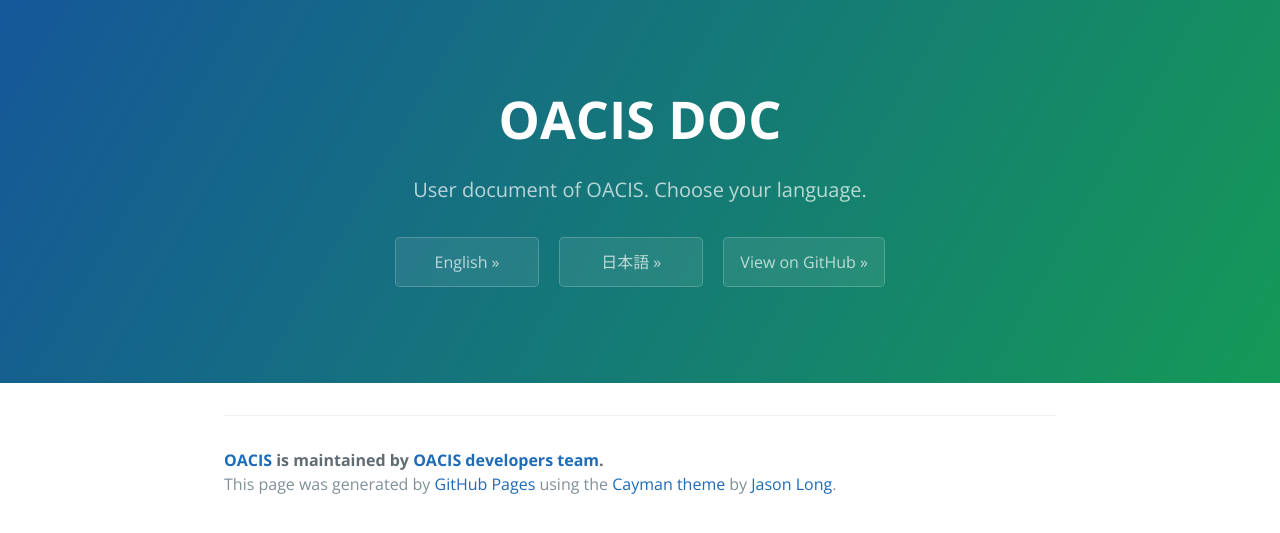
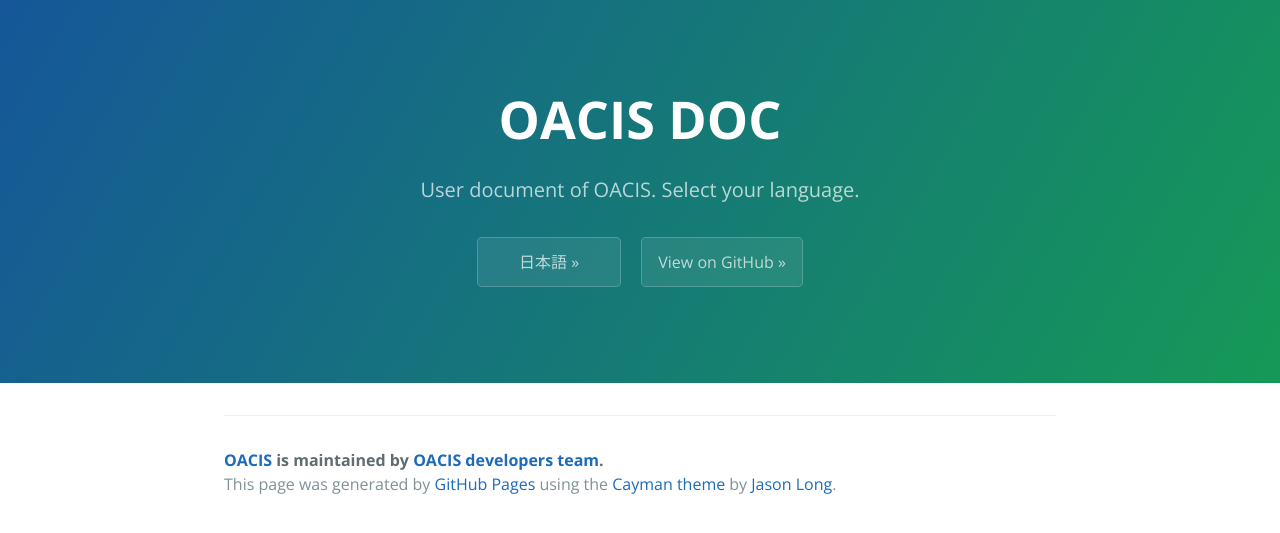
Before and after one commit to crest-cassia/oacis, a Jekyll site: the page built from index.html, in a window 1280 px wide. Shown: the top 533 px of the page. Built offline with Jekyll 4.4.1, drawn with Linux system fonts in a browser that asks for light colours.

Commit message:
comment out the link to English doc

```diff
--- a/index.html
+++ b/index.html
@@ -14,8 +14,8 @@
   <body>
     <section class="page-header">
       <h1 class="project-name">OACIS DOC</h1>
-      <h2 class="project-tagline">User document of OACIS. Choose your language.</h2>
-      <a href="{{ site.baseurl }}/en" class="btn" style="min-width:9em">English »</a>
+      <h2 class="project-tagline">User document of OACIS. Select your language.</h2>
+      <!-- <a href="{{ site.baseurl }}/en" class="btn" style="min-width:9em">English »</a> -->
       <a href="{{ site.baseurl }}/ja" class="btn" style="min-width:9em">日本語 »</a>
       <a href="https://github.com/crest-cassia/oacis" class="btn" style="min-width:9em">View on GitHub »</a>
     </section>
```
